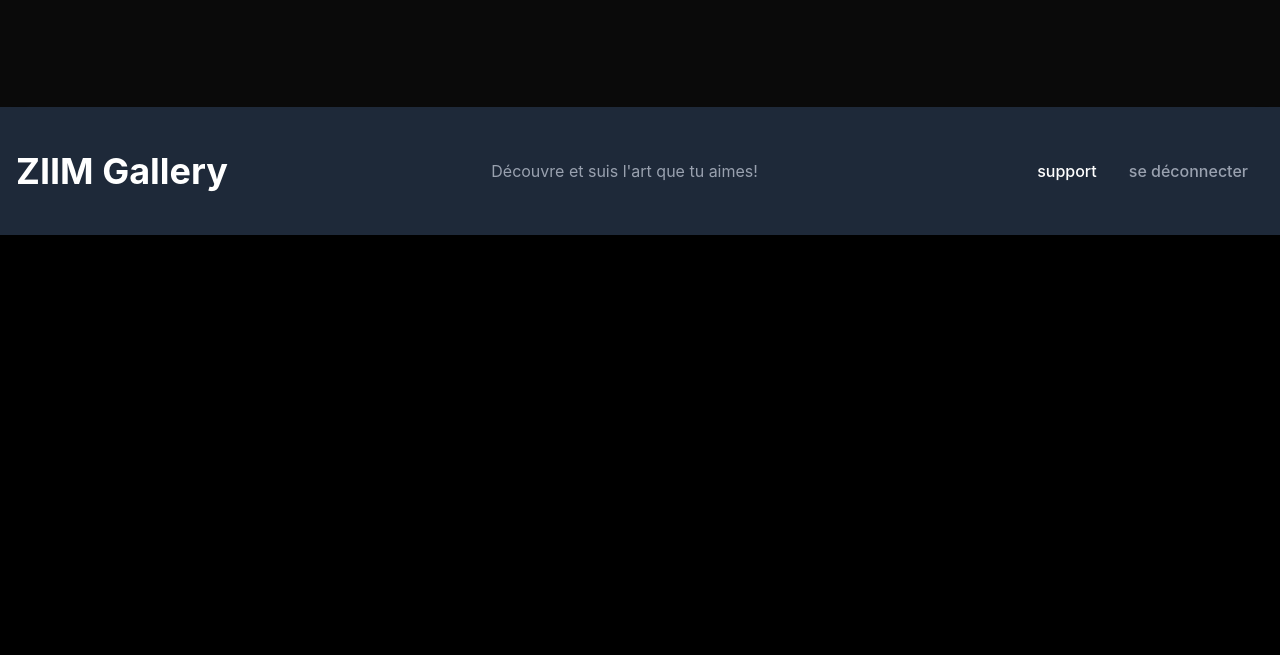
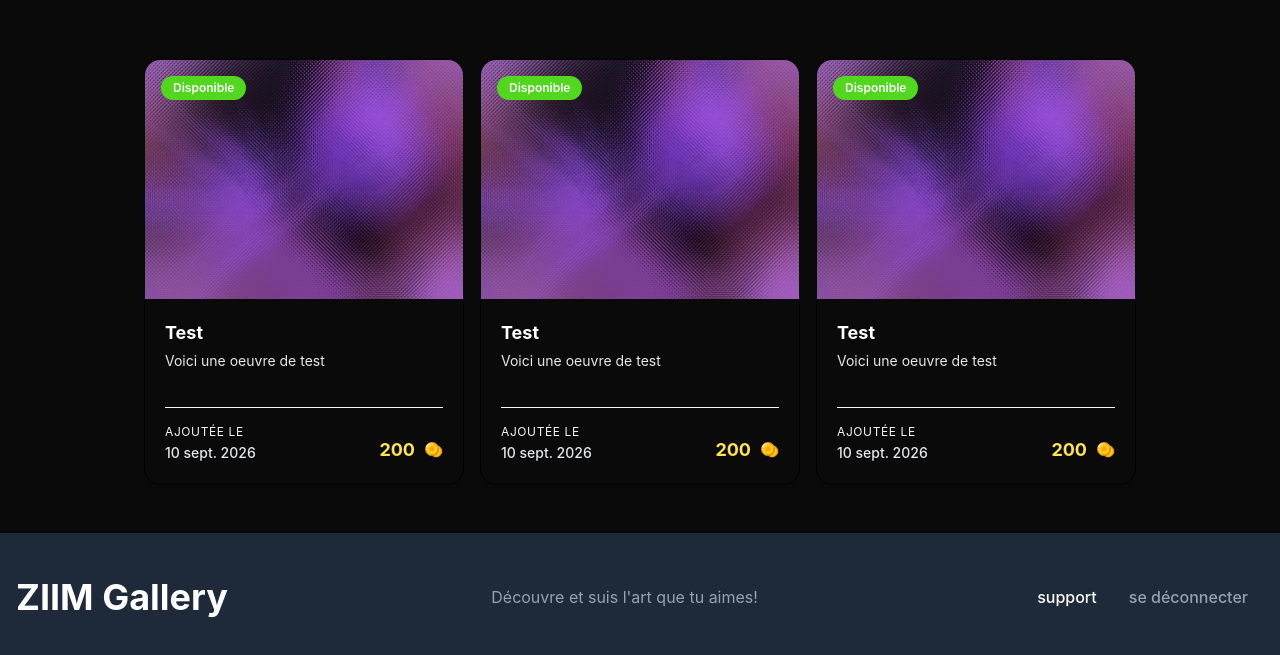
Before and after one commit to hthibaud/ZIIM_Gallery, a React (Vite) app in the folder ZIIM_Gallery_Front/: page / in a window 1280 px wide. Shown: the part 917-1572 px from the top of the page. Before the commit the page ends 1152 px from the top, so only its background shows below. Built offline with nearby package versions, Linux system fonts and the light colour scheme.

Commit message:
feat(paintCarousel): refactor to use ArtworkGalleryCard and update artwork mapping

```diff
--- a/ZIIM_Gallery_Front/src/components/home/paintCarousel.tsx
+++ b/ZIIM_Gallery_Front/src/components/home/paintCarousel.tsx
@@ -1,20 +1,22 @@
-import React from 'react';
-import { PaintCard } from './paintCard';
+import ArtworkGalleryCard from '../item/artworkGalleryCard';
 
 export default function paintCarousel() {
-  const paints: { id: string | number; src: string; title: string }[] = [];
+  const artworks = Array.from({ length: 5 }, (_, index) => ({
+    id: String(index),
+    userId: '0',
+  }));
 
   return (
     <div className="w-full max-w-5xl mx-auto px-4 py-8">
-      {}
       <div className="flex gap-4 overflow-x-auto snap-x snap-mandatory scroll-smooth py-4 no-scrollbar">
-        {paints.map((paint) => (
-          <PaintCard
-            key={paint.id}
-            src={paint.src}
-            alt={paint.title}
-            title={paint.title}
-          />
+        {artworks.map((artwork) => (
+          <div key={artwork.id} className="w-80 shrink-0 snap-start">
+            <ArtworkGalleryCard
+              user_id={artwork.userId}
+              artwork_id={artwork.id}
+              card_backgound_color="#7943A1"
+            />
+          </div>
         ))}
       </div>
     </div>
```
